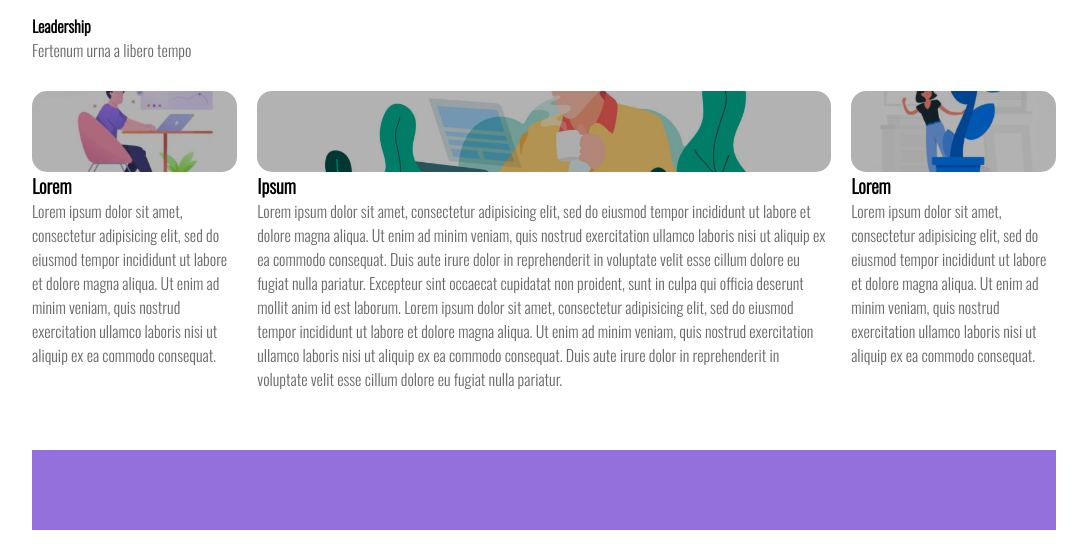
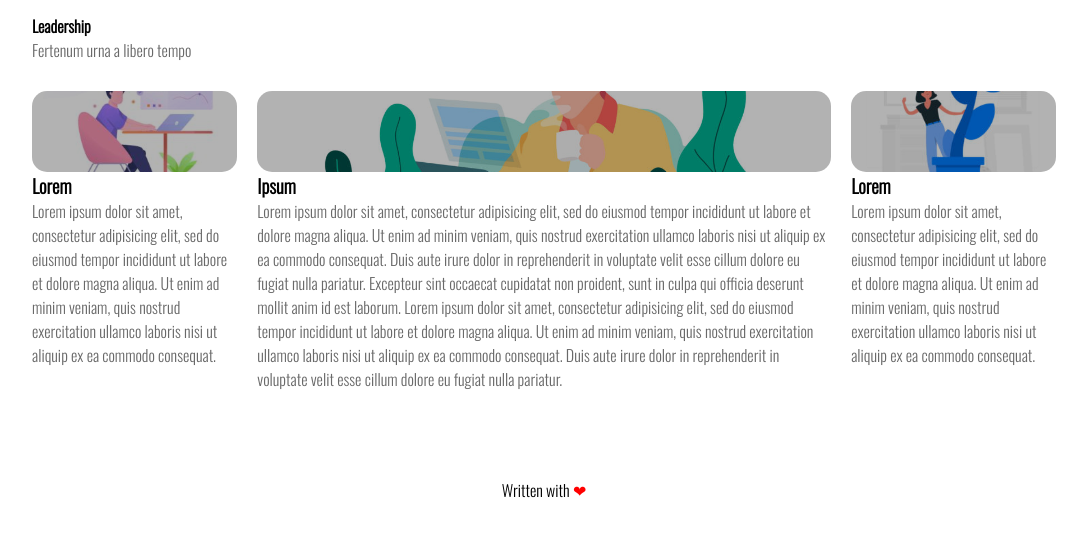
Before and after one commit to MarcoMihajlovic/htmlcss-wp, a plain HTML site: page index.html in a window 1280 px wide. Shown: the part 402-948 px from the top of the page, without its empty margins (96-1183 px from the left). Drawn offline with nearby package versions, Linux system fonts and the light colour scheme.

Commit message:
Footer
Completato

```diff
--- a/css/style.css
+++ b/css/style.css
@@ -41,10 +41,10 @@ ul li {
 footer {
   width: 100%;
   height: 10vh;
-  background-color: mediumpurple;
   margin-top: 2vh;
   margin-bottom: 2vh;
   float: left;
+  position: relative;
 }
 
 .logo {
@@ -174,6 +174,17 @@ footer {
   position: relative;
 }
 
+.footer_text {
+  position: absolute;
+  top: 50%;
+  left: 50%;
+  transform: translate(-50%,-50%);
+}
+
 .grey{
   color: dimgrey;
 }
+
+.red {
+  color: red;
+}
--- a/index.html
+++ b/index.html
@@ -66,7 +66,9 @@
       <!-- Fine Main -->
 
       <!-- Inizio Footer -->
-      <footer></footer>
+      <footer>
+        <span class="footer_text">Written with <span class="red">❤</span> </span>
+      </footer>
       <!-- Fine Footer -->
 
     </div>
```
